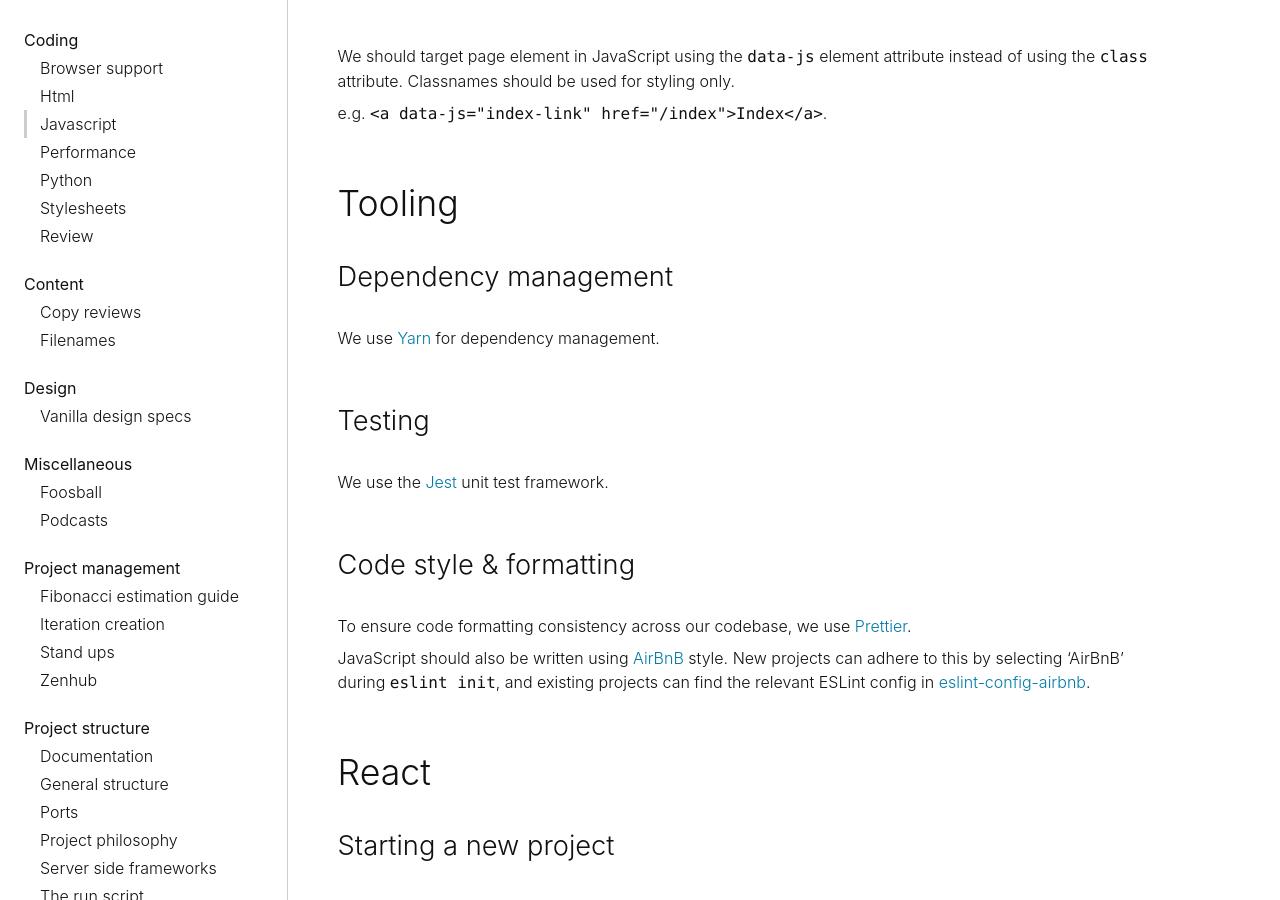
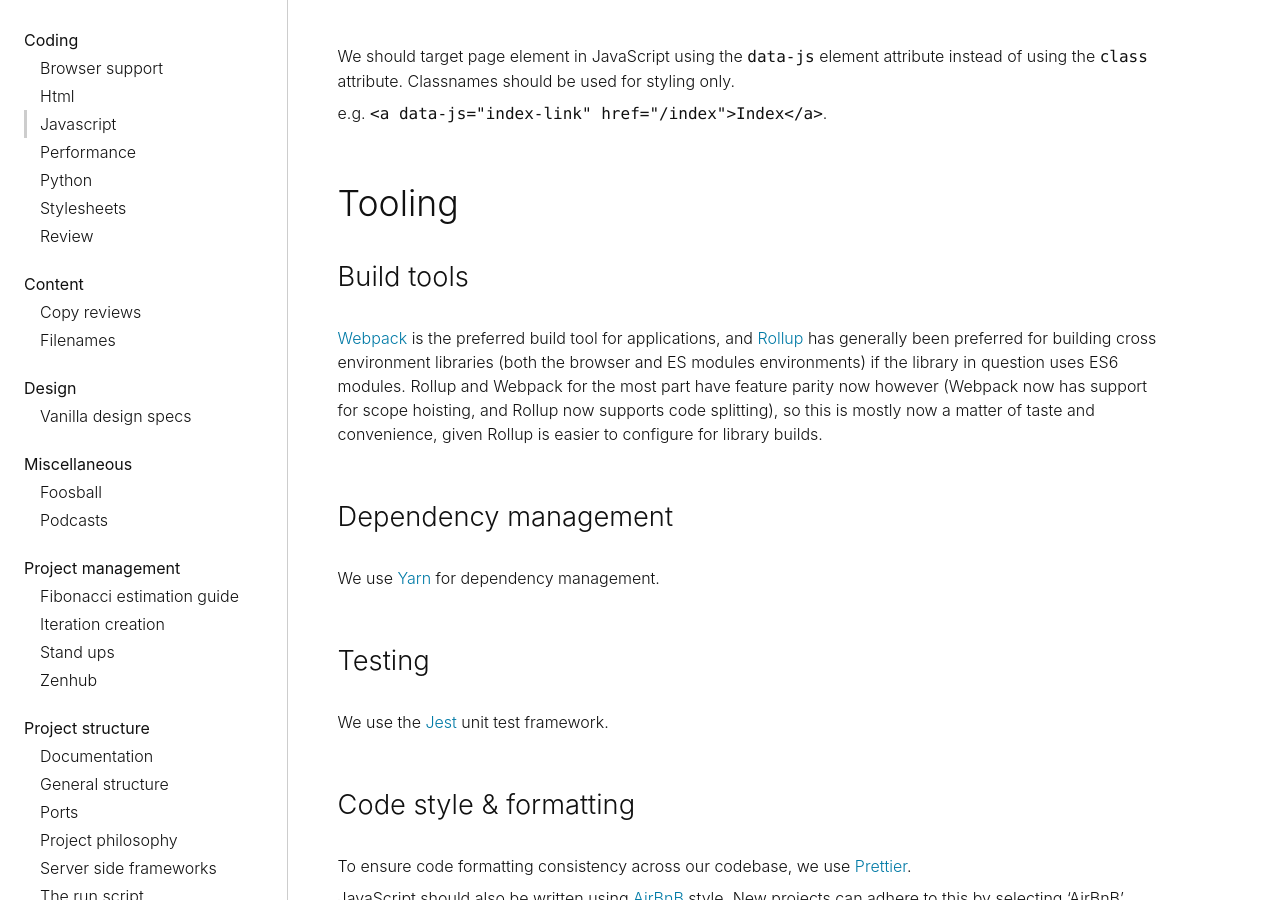
Before and after one commit to canonical-web-and-design/practices, a Jekyll site: the page built from coding/javascript.md, in a window 1280 px wide and 900 px high, scrolled down 946 px. Built offline with Jekyll 4.4.1, drawn with Linux system fonts in a browser that asks for light colours; some web fonts are replaced.

Commit message:
Add note about build tools to javascript doc.

```diff
--- a/coding/javascript.md
+++ b/coding/javascript.md
@@ -28,6 +28,12 @@
 e.g. `<a data-js="index-link" href="/index">Index</a>`.
 
 ## Tooling
+
+### Build tools
+[Webpack](https://webpack.js.org/) is the preferred build tool for applications, and [Rollup](https://rollupjs.org/guide/en) has generally been preferred for building
+cross environment libraries (both the browser and ES modules environments) if the library in question uses ES6 modules. Rollup and Webpack for the most part have
+feature parity now however (Webpack now has support for scope hoisting, and Rollup now supports code splitting), so this is mostly now a matter of taste and
+convenience, given Rollup is easier to configure for library builds.
 
 ### Dependency management
 
```
